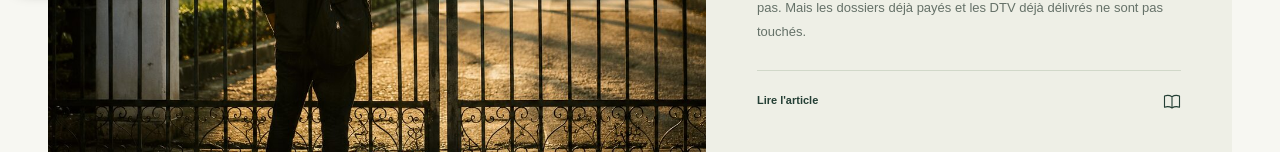
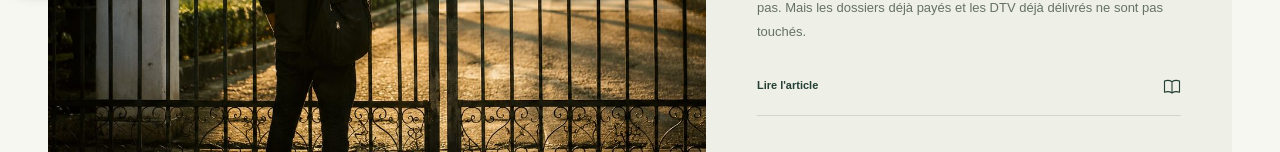
Before and after one commit to emaem-code/dtv-thailande, a Next.js app: page /blog in a window 1280 px wide. Shown: the part 800-952 px from the top of the page. Built offline with nearby package versions, Linux system fonts and the light colour scheme.

Commit message:
Place article separators below the read link

```diff
--- a/app/blog/blog.module.css
+++ b/app/blog/blog.module.css
@@ -149,9 +149,9 @@
 }
 .lire {
   margin-top: 26px;
-  padding-top: 14px;
+  padding-bottom: 14px;
   width: 100%;
-  border-top: 1px solid #d1d8c9;
+  border-bottom: 1px solid #d1d8c9;
   display: flex;
   justify-content: space-between;
   align-items: center;
```
